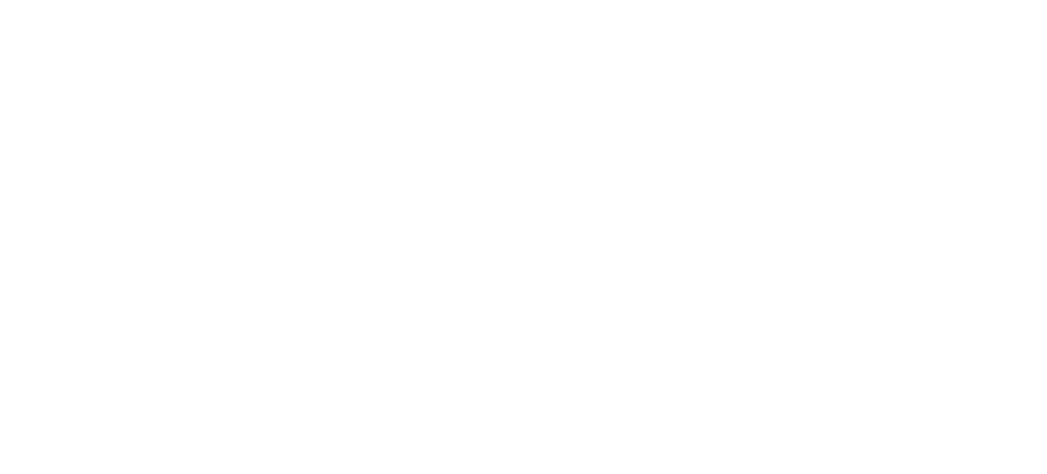
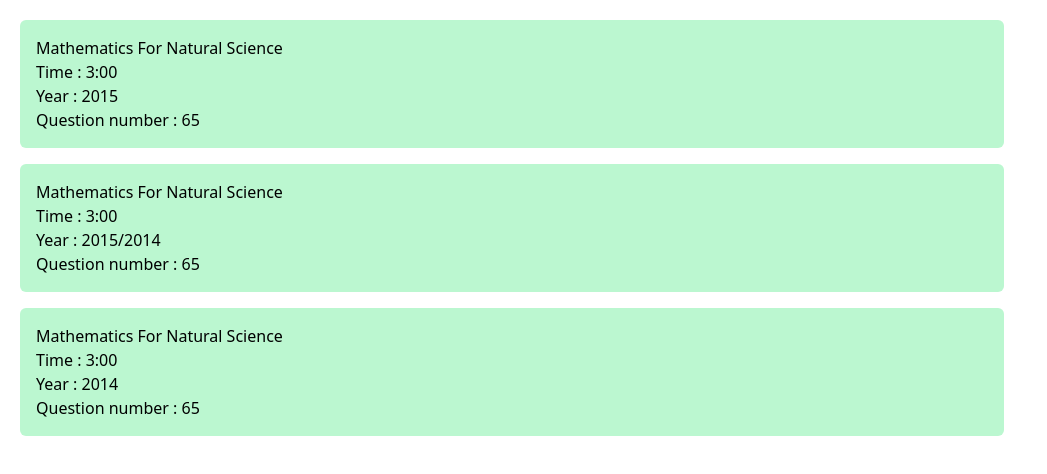
Before and after one commit to philapheda/React-Projects, a React (Vite) app in the folder Exam/: page /exam/Biology in a window 1280 px wide. Before the commit this address had no page. Shown: the top 474 px of the page, without its empty margins (0-1047 px from the left). Built offline with nearby package versions, Linux system fonts and the light colour scheme.

Commit message:
major change

```diff
--- a/Exam/src/App.jsx
+++ b/Exam/src/App.jsx
@@ -1,15 +1,21 @@
 import React, { useState } from 'react'
-import {BrowserRouter as Router, Routes, Route} from "react-router-dom"
+import {createBrowserRouter,createRoutesFromElements, Route, RouterProvider} from "react-router-dom"
 import Home from "./Pages/Home"
 import Exam_page from './Pages/Exam_page'
+import Question from './Pages/Question'
 function App() {
+  const router = createBrowserRouter(
+    createRoutesFromElements(
+      <Route>
+        <Route path='/' element={<Home/>}/>
+        <Route path='/exam/:id' element={<Exam_page/>}>
+          <Route path = "/exam/:id/:subid" element = {<Question/>}/>
+        </Route>
+      </Route>
+    )
+  )
   return(
-    <Router>
-      <Routes>
-        <Route path = "/" element = {<Home/>}/>
-        <Route path='/exam' element = {<Exam_page/>}/>
-      </Routes>
-    </Router>
+    <RouterProvider router={router}/>
   )
 }
 
--- a/Exam/src/Components/Exam.jsx
+++ b/Exam/src/Components/Exam.jsx
@@ -8,11 +8,11 @@
     const [stream, setstream] = useState(true)
     const natcards = subjects.map((card) => {
       if (card.nat) {
-    return (<Link to={"/exam"}><li><Card sub = {card.sub} loc = {card.location}/></li></Link>)}
+    return (<Link to={`/exam/${card.sub}`} key={card.sub}><li><Card sub = {card.sub} loc = {card.location}/></li></Link>)}
   })
     const soccards = subjects.map((card) => {
       if (!card.nat) {
-    return (<Link to = {"/exam"}><li><Card sub = {card.sub} loc = {card.location}/></li></Link>)}
+    return (<Link to={`/exam/${card.sub}`} key={card.sub}><li><Card sub = {card.sub} loc = {card.location}/></li></Link>)}
   })
 
     function flip_to_nature(){
--- /dev/null
+++ b/Exam/src/Components/Exam_list.jsx
@@ -0,0 +1,15 @@
+import React from 'react'
+import { Link } from 'react-router-dom'
+function Exam_list(prop) {
+    const exam_list = prop.examlist.map(exam => <Link to = {`/exam/${exam.sub}/${exam.sub}`}  key={exam.sub+exam.year}><li className='flex flex-col p-4 rounded-md bg-green-200'><p>{exam.sub}</p> <p>Time : {exam.time}</p> <p>Year : {exam.year}</p><p>Question number : {exam.q}</p></li></Link> )
+    console.log(exam_list)
+  return (
+    <div>
+    <ul className='flex flex-col gap-4  w-4/5 p-5'>
+        {exam_list}
+    </ul>
+    </div>
+  )
+}
+
+export default Exam_list
--- a/Exam/src/Components/Nav.jsx
+++ b/Exam/src/Components/Nav.jsx
@@ -13,14 +13,14 @@
   return (
     <div className='p-7 fixed top-0 flex bg-white  justify-between items-center w-full'>
         <h1 className='bg-gradient-to-r from-red-500 via-yellow-300 to-green-500 font-bold text-[1.5rem] bg-clip-text text-transparent' >Matric  prep</h1>
-        <ul className=' flex gap-8 text-green-700 font-bold sm:hidden'>
+        <ul className=' gap-8 text-green-700 font-bold hidden sml:flex'>
             <li className='bg-green-200 p-2 rounded-md hover:p-1.5 flex gap-2 items-center'>{<FaHome />}Home</li>
             <li className='bg-green-200 p-2 rounded-md hover:p-1.5 flex gap-2 items-center'>{<FaBookOpen/>}Exams</li>
             <li className='bg-green-200 p-2 rounded-md hover:p-1.5 flex gap-2 items-center'>{<MdAttachMoney/>}Donate</li>
             <li className='bg-green-200 p-2 rounded-md hover:p-1.5 flex gap-2 items-center'>{<IoMdPerson/>}Login/SignUp</li>
         </ul>
-        { !open && < button onClick = {change}className='sm:block text-2xl bg-green-200 p-2 rounded-md hover:p-1.5 hidden' >{<IoMdMenu/>}</button>}
-        {open && <ul className='sm:hidden block p-7 gap-8 text-green-700 font-bold bg-transparent w-52 absolute top-0 right-0'>
+        { !open && < button onClick = {change}className='sml:hidden text-2xl bg-green-200 p-2 rounded-md hover:p-1.5 block' >{<IoMdMenu/>}</button>}
+        {open && <ul className='sml:hidden block p-7 gap-8 text-green-700 font-bold bg-transparent w-52 absolute top-0 right-0'>
             <button onClick={change}><IoClose/> </button>
             <li className='bg-green-200 p-2 hover:p-1.5 flex gap-2 items-center'>{<FaHome />}Home</li>
             <li className='bg-green-200 p-2 border-t-green-700 border-t-2 hover:p-1.5 flex gap-2 items-center'>{<FaBookOpen/>}Exams</li>
--- /dev/null
+++ b/Exam/src/Components/Question_template.jsx
@@ -0,0 +1,30 @@
+import React, { useState } from 'react'
+
+function Question_template(props) {
+    const [selected, setselected] = useState(false)
+    function handleChange (event) {
+        setselected(event.target.value)
+        console.log(event)
+    }
+    const option = props.option
+    const displayed = option.map((option) => (
+        <label key={option}>
+          <input
+            name={option}
+            type="radio"
+            value={option}
+            checked = {selected === name}
+            onChange={handleChange}
+          />
+          {option}
+        </label>
+      ))
+  return (
+    <div>
+        <p>props.question</p>
+        {displayed}
+    </div>
+  )
+}
+
+export default Question_template
--- a/Exam/src/Pages/Exam_page.jsx
+++ b/Exam/src/Pages/Exam_page.jsx
@@ -1,10 +1,32 @@
 import React from "react"
+import Exam_list from "../Components/Exam_list"
+import Examlist from '../assets/Examlist'
+import { Outlet } from "react-router-dom"
+import { useParams } from "react-router-dom"
 function Exam_page() {
-  return (
-    <div>
-        <h1>create new page</h1>
-    </div>
-  )
+  const {id} = useParams()
+  switch(id){
+    case "Mathematics Natural":
+      return (<><header><Exam_list examlist = {Examlist.slice(0,3)}/></header>
+      <main><Outlet/></main></>
+    )
+      break
+    case "Physics":
+      return <Exam_list examlist = {Examlist.slice(0,3)}/>
+      break
+    case "Chemistry":
+      return <Exam_list examlist = {Examlist.slice(0,3)}/>
+      break
+    case "Biology":
+      return <Exam_list examlist = {Examlist.slice(0,3)}/>
+      break
+    case "English":
+      return <Exam_list examlist = {Examlist.slice(0,3)}/>
+      break
+    case "SAT":
+      return <Exam_list examlist = {Examlist.slice(0,3)}/>
+      break
+  }
 }
 
 export default Exam_page
--- a/Exam/src/Pages/Home.jsx
+++ b/Exam/src/Pages/Home.jsx
@@ -2,12 +2,14 @@
 import Nav from '../Components/Nav'
 import Hero from '../Components/Hero'
 import Exam from '../Components/Exam'
+import Question_template from '../Components/Question_template'
 function App() {
   return(
   <div className=''>
   <Nav/>
   <Hero/>
   <Exam/>
+  <Question_template question = "what is your name" option = {['Abrham', 'Meron', 'yonatan', 'Daniel']} correct = 'Abrham'/>
   </div>
   )
 }
--- /dev/null
+++ b/Exam/src/Pages/Notfound.jsx
@@ -0,0 +1,9 @@
+import React from 'react'
+
+function Notfound() {
+  return (
+    <div>Notfound</div>
+  )
+}
+
+export default Notfound
--- /dev/null
+++ b/Exam/src/Pages/Question.jsx
@@ -0,0 +1,10 @@
+import React from 'react'
+import { useParams } from 'react-router-dom'
+function Question() {
+    const{subid} = useParams()
+  return (
+    <div>{subid}</div>
+  )
+}
+
+export default Question
--- /dev/null
+++ b/Exam/src/assets/Examlist.js
@@ -0,0 +1,182 @@
+export default [
+    {
+        sub: "Mathematics For Natural Science",
+        time: "3:00",
+        year: "2015",
+        q: 65
+    },
+    {
+        sub: "Mathematics For Natural Science",
+        time: "3:00",
+        year: "2015/2014",
+        q: 65
+    },
+    {
+        sub: "Mathematics For Natural Science",
+        time: "3:00",
+        year: "2014",
+        q: 65
+    },
+    {
+        sub: "Physics I",
+        time: "2:45",
+        year: "2016",
+        q: 70
+    },
+    {
+        sub: "Chemistry I",
+        time: "3:15",
+        year: "2017",
+        q: 60
+    },
+    {
+        sub: "Biology I",
+        time: "2:30",
+        year: "2018",
+        q: 55
+    },
+    {
+        sub: "Introduction to Programming",
+        time: "3:30",
+        year: "2019",
+        q: 80
+    },
+    {
+        sub: "Computer Science Fundamentals",
+        time: "3:00",
+        year: "2020",
+        q: 75
+    },
+    {
+        sub: "Calculus I",
+        time: "3:20",
+        year: "2018/2019",
+        q: 68
+    },
+    {
+        sub: "Advanced Mathematics",
+        time: "3:00",
+        year: "2021",
+        q: 85
+    },
+    {
+        sub: "Statistics I",
+        time: "2:50",
+        year: "2022",
+        q: 60
+    },
+    {
+        sub: "Physics II",
+        time: "2:55",
+        year: "2023",
+        q: 72
+    },
+    {
+        sub: "Organic Chemistry",
+        time: "3:10",
+        year: "2017",
+        q: 64
+    },
+    {
+        sub: "Algebra",
+        time: "2:40",
+        year: "2014/2015",
+        q: 66
+    },
+    {
+        sub: "Discrete Mathematics",
+        time: "3:25",
+        year: "2016",
+        q: 78
+    },
+    {
+        sub: "Linear Algebra",
+        time: "3:05",
+        year: "2019",
+        q: 63
+    },
+    {
+        sub: "Data Structures",
+        time: "3:45",
+        year: "2020",
+        q: 82
+    },
+    {
+        sub: "Machine Learning Basics",
+        time: "4:00",
+        year: "2022",
+        q: 90
+    },
+    {
+        sub: "Microeconomics",
+        time: "2:35",
+        year: "2021",
+        q: 55
+    },
+    {
+        sub: "Macroeconomics",
+        time: "2:30",
+        year: "2021/2022",
+        q: 58
+    },
+    {
+        sub: "Quantum Physics",
+        time: "3:40",
+        year: "2023",
+        q: 88
+    },
+    {
+        sub: "Biochemistry",
+        time: "3:10",
+        year: "2018",
+        q: 62
+    },
+    {
+        sub: "Introduction to Algorithms",
+        time: "3:50",
+        year: "2020",
+        q: 77
+    },
+    {
+        sub: "Environmental Science",
+        time: "2:45",
+        year: "2019",
+        q: 57
+    },
+    {
+        sub: "Genetics",
+        time: "3:25",
+        year: "2017",
+        q: 61
+    },
+    {
+        sub: "Ethics in Technology",
+        time: "2:55",
+        year: "2022",
+        q: 69
+    },
+    {
+        sub: "Artificial Intelligence",
+        time: "4:00",
+        year: "2023",
+        q: 95
+    },
+    {
+        sub: "Differential Equations",
+        time: "3:35",
+        year: "2021",
+        q: 67
+    },
+    {
+        sub: "Human Anatomy",
+        time: "3:15",
+        year: "2019/2020",
+        q: 54
+    },
+    {
+        sub: "Cell Biology",
+        time: "3:05",
+        year: "2021",
+        q: 59
+    }
+]
--- a/Exam/tailwind.config.js
+++ b/Exam/tailwind.config.js
@@ -12,6 +12,7 @@
       },
       screens:{
         sm: "450px",
+        sml:"750px"
       }
     },
   },
```
